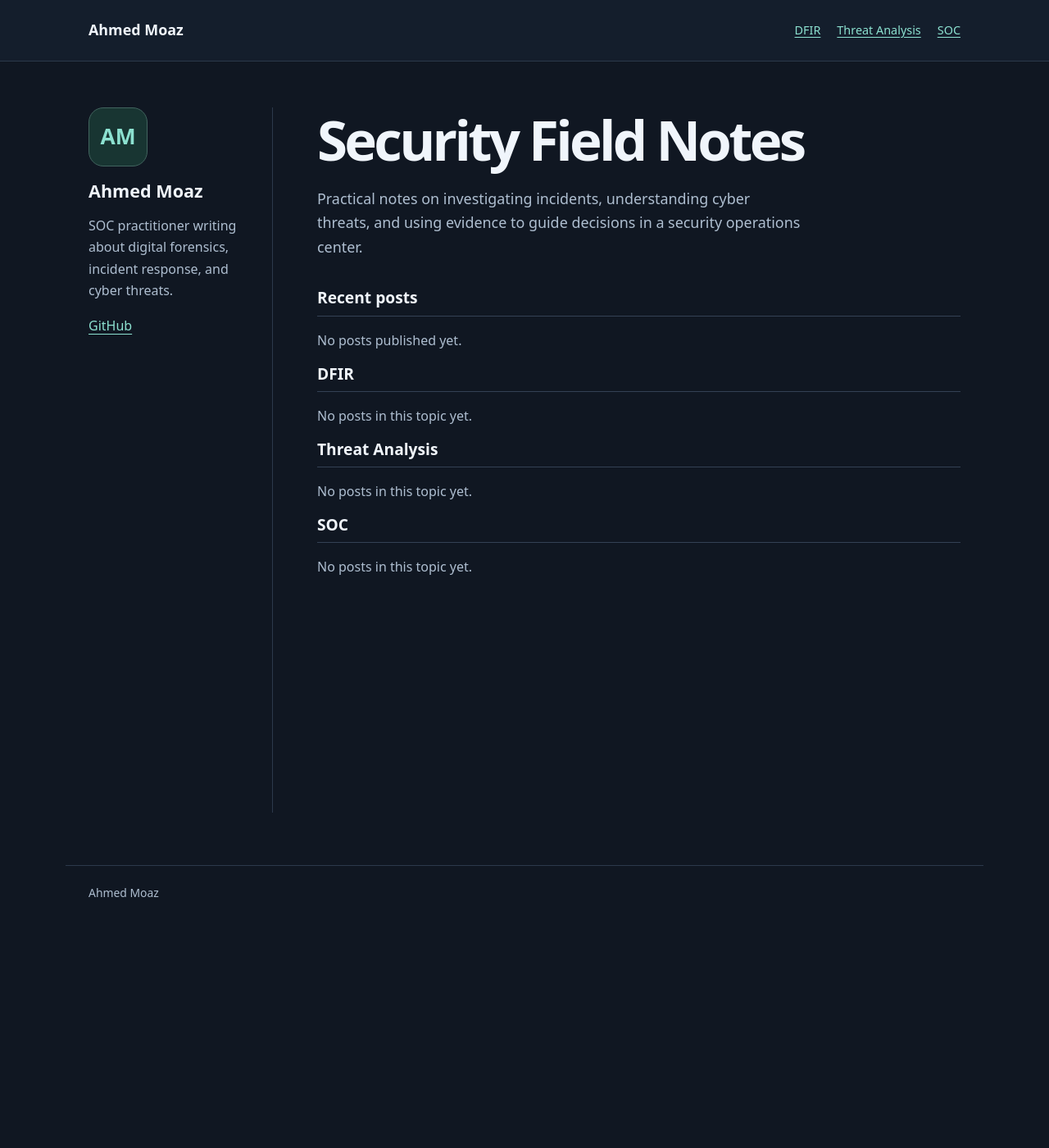
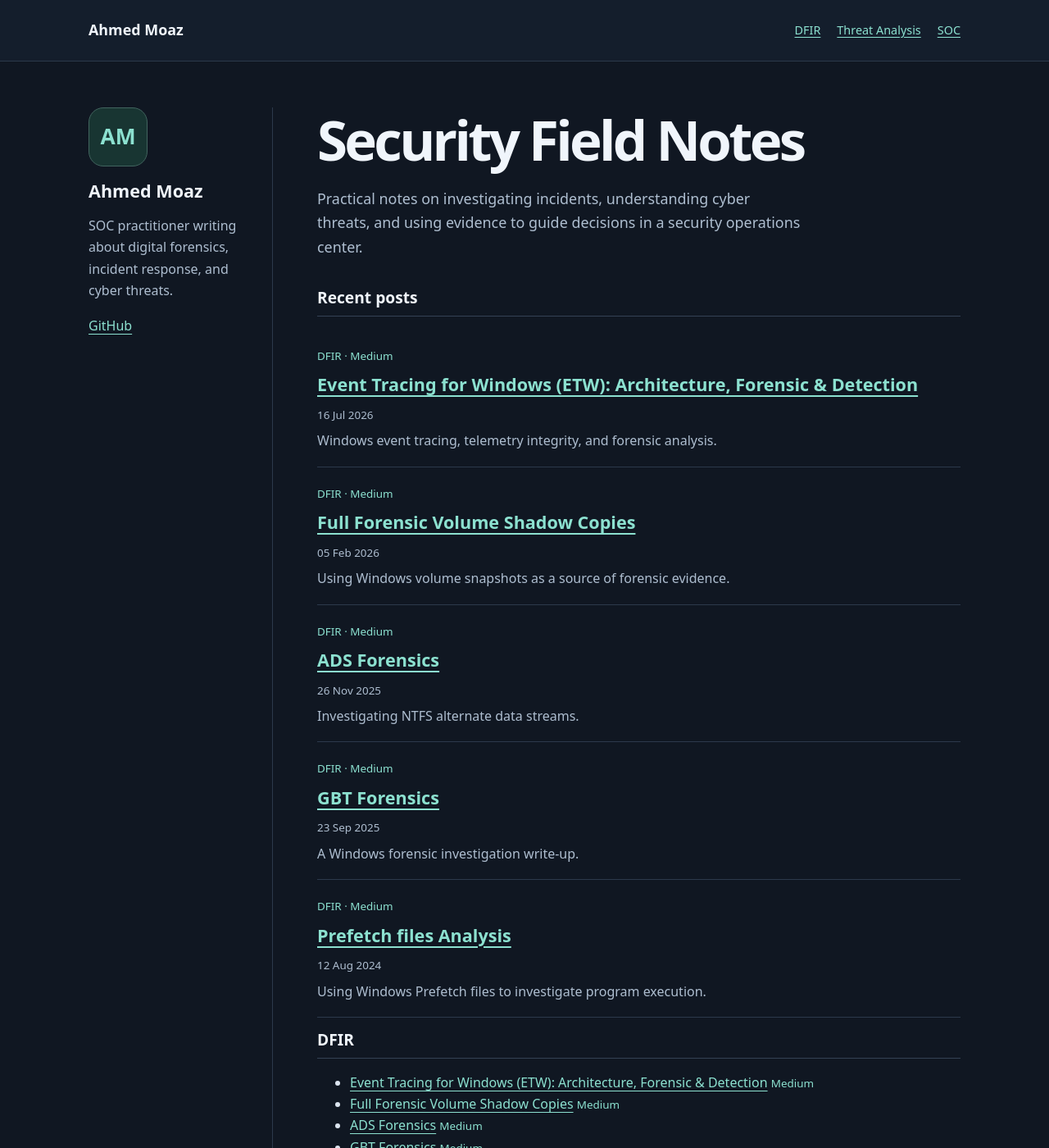
Before and after one commit to walker5555/Ahmed-Moaz, a Jekyll site: the page built from index.html, in a window 1280 px wide and 1400 px high. Shown: the whole window at 82% size. Built offline with Jekyll 4.4.1, drawn with Linux system fonts in a browser that asks for light colours; some of the changed text lies outside the part shown.

Commit message:
Add Medium articles to the DFIR archive
Added medium articles section with details and links.

```diff
--- a/index.html
+++ b/index.html
@@ -1,6 +1,27 @@
 ---
 layout: field-notes
 title: Ahmed Moaz
+medium_articles:
+  - title: "Event Tracing for Windows (ETW): Architecture, Forensic & Detection"
+    date: '2026-07-16'
+    url: https://medium.com/@ahmedmoaz2003/event-tracing-for-windows-etw-internals-for-defenders-architecture-forensic-artifacts-cc1cb872d32d
+    description: "Windows event tracing, telemetry integrity, and forensic analysis."
+  - title: "Full Forensic Volume Shadow Copies"
+    date: '2026-02-05'
+    url: https://medium.com/@ahmedmoaz2003/full-forensic-volume-shadow-copies-b3585bf84d8f
+    description: "Using Windows volume snapshots as a source of forensic evidence."
+  - title: "ADS Forensics"
+    date: '2025-11-26'
+    url: https://medium.com/@ahmedmoaz2003/ads-forensics-eb170d020037
+    description: "Investigating NTFS alternate data streams."
+  - title: "GBT Forensics"
+    date: '2025-09-23'
+    url: https://medium.com/@ahmedmoaz2003/gbt-forensics-700e3e1c3e78
+    description: "A Windows forensic investigation write-up."
+  - title: "Prefetch files Analysis"
+    date: '2024-08-12'
+    url: https://medium.com/p/b971e01376ea
+    description: "Using Windows Prefetch files to investigate program execution."
 ---
 <h1>Security Field Notes</h1>
 <p class="summary">Practical notes on investigating incidents, understanding cyber threats, and using evidence to guide decisions in a security operations center.</p>
@@ -14,8 +35,14 @@ title: Ahmed Moaz
 <time datetime="{{ post.date | date_to_xmlschema }}">{{ post.date | date: "%d %b %Y" }}</time>
 {% if post.description %}<p>{{ post.description | escape }}</p>{% endif %}
 </div>
-{% else %}
-<p>No posts published yet.</p>
+{% endfor %}
+{% for post in page.medium_articles %}
+<div class="post">
+<span class="topic">DFIR · Medium</span>
+<h3><a href="{{ post.url | escape }}">{{ post.title | escape }}</a></h3>
+<time datetime="{{ post.date }}">{{ post.date | date: "%d %b %Y" }}</time>
+<p>{{ post.description | escape }}</p>
+</div>
 {% endfor %}
 </section>
 {% assign topics = 'dfir,threat-analysis,soc' | split: ',' %}
@@ -24,8 +51,13 @@ title: Ahmed Moaz
 <section id="{{ topic }}" aria-labelledby="{{ topic }}-title">
 <h2 id="{{ topic }}-title">{{ labels[forloop.index0] }}</h2>
 {% assign posts = site.categories[topic] %}
-{% if posts.size > 0 %}
-<ul>{% for post in posts %}<li><a href="{{ post.url | relative_url }}">{{ post.title | escape }}</a></li>{% endfor %}</ul>
+{% if posts.size > 0 or topic == 'dfir' %}
+<ul>
+{% for post in posts %}<li><a href="{{ post.url | relative_url }}">{{ post.title | escape }}</a></li>{% endfor %}
+{% if topic == 'dfir' %}
+{% for post in page.medium_articles %}<li><a href="{{ post.url | escape }}">{{ post.title | escape }}</a> <span class="topic">Medium</span></li>{% endfor %}
+{% endif %}
+</ul>
 {% else %}
 <p>No posts in this topic yet.</p>
 {% endif %}
```
